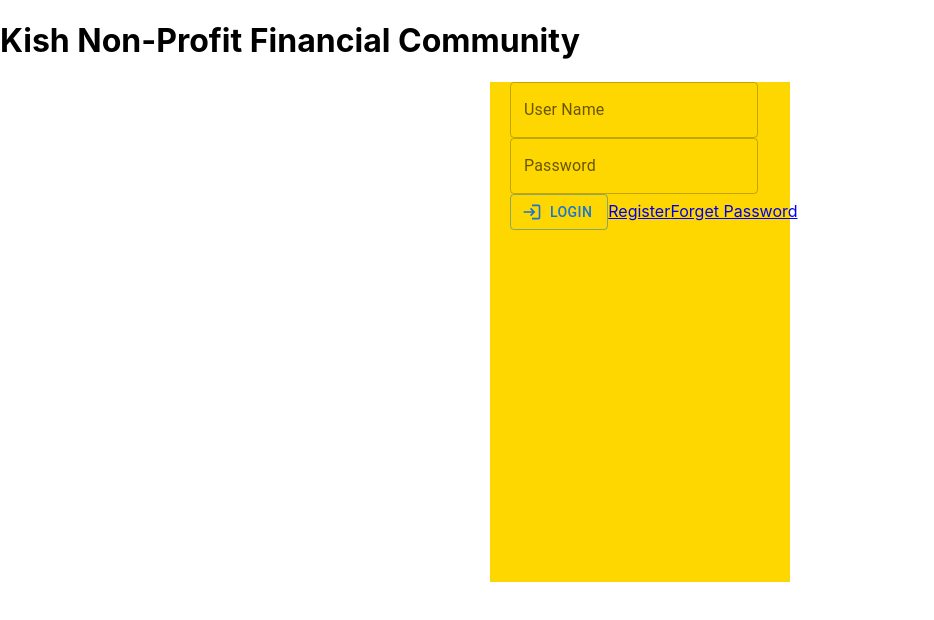
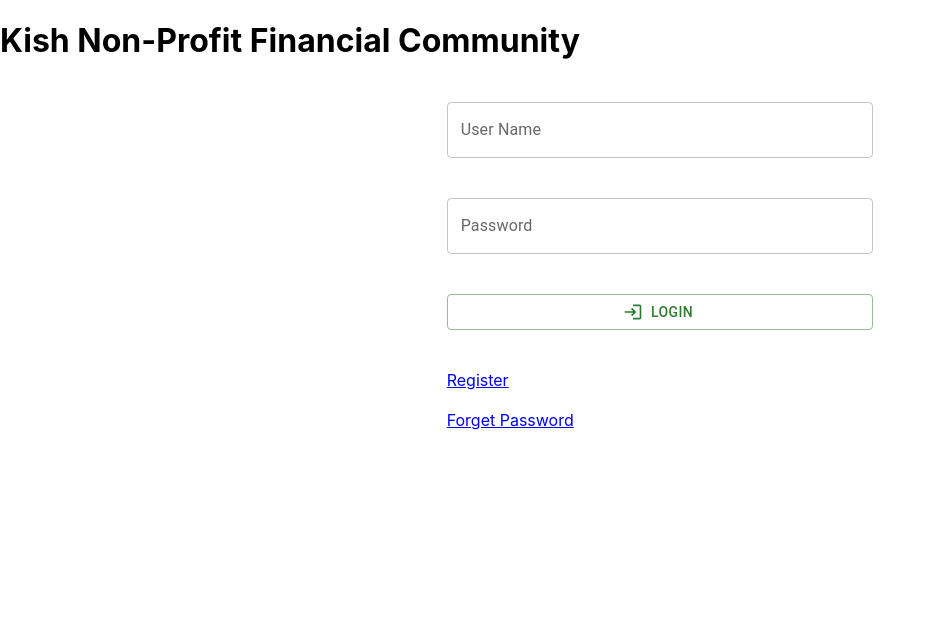
Before and after one commit to ArmanSaffari/loan-project, a React (Create React App) app: page / in a window 1280 px wide. Shown: the top 620 px of the page, without its empty margins (0-934 px from the left). Built offline with nearby package versions, Linux system fonts and the light colour scheme.

Commit message:
style of Home page modified

```diff
--- a/src/index.css
+++ b/src/index.css
@@ -13,16 +13,8 @@ code {
 }
 
 .loginForm {
-  display: block;
-  background-color: gold;
-  width: 300px;
-  height: 500px;
+  display: flex;
+  justify-content: flex-end;
+  min-width: 200px;
   margin: auto;
 }
-
-.loginForm > * {
-  border-color: red;
-  display: block;
-  width: 100%;
-  margin: 20px 20px;
-}
--- a/src/pages/home/index.js
+++ b/src/pages/home/index.js
@@ -1,19 +1,55 @@
 import { Link } from "react-router-dom";
-import { Button, TextField } from '@mui/material';
+import { Button, TextField, Grid } from '@mui/material';
 import LoginOutlinedIcon from '@mui/icons-material/LoginOutlined';
 
 
 function Home() {
     return (
         <>
-            <div className="loginForm">
-                <form>
-                    <TextField id="outlined-basic" label="User Name" variant="outlined" />
-                    <TextField id="outlined-password-input" label="Password" type="password" autoComplete="current-password" />
-                    <Button variant="outlined" startIcon={<LoginOutlinedIcon />}>Login</Button>
-                    <Link to="/Register">Register</Link>
-                    <Link to="/forgetPassword">Forget Password</Link>
-                </form>
+            <div>
+                <Grid container
+                    spacing={0}
+                    sx={{
+                        display: 'flex',
+                        justifyContent: 'center',
+                        margin: 'auto'
+                    }}>
+                    <Grid item xs={12} sm={6} md={4}>
+                        <TextField
+                            id="outlined-basic"
+                            label="User Name"
+                            variant="outlined"
+                            sx={{
+                                width: '100%',
+                                margin: '20px'
+                            }}
+                            color="success"/>
+                        <TextField
+                            id="outlined-password-input"
+                            label="Password"
+                            type="password"
+                            autoComplete="current-password"
+                            sx={{
+                                width: '100%',
+                                margin: '20px'
+                            }}
+                            color="success"/>
+                        <Button
+                            variant="outlined"
+                            startIcon={<LoginOutlinedIcon />}
+                            sx={{
+                                width: '100%',
+                                margin: '20px'
+                            }}
+                            color="success">Login</Button>
+                        <div style={{margin: '20px'}}>
+                            <Link to="/Register">Register</Link>
+                        </div>
+                        <div style={{margin: '20px'}}>
+                            <Link to="/forgetPassword">Forget Password</Link>
+                        </div>
+                    </Grid>
+                </Grid>
             </div>
         </>
     )
```
